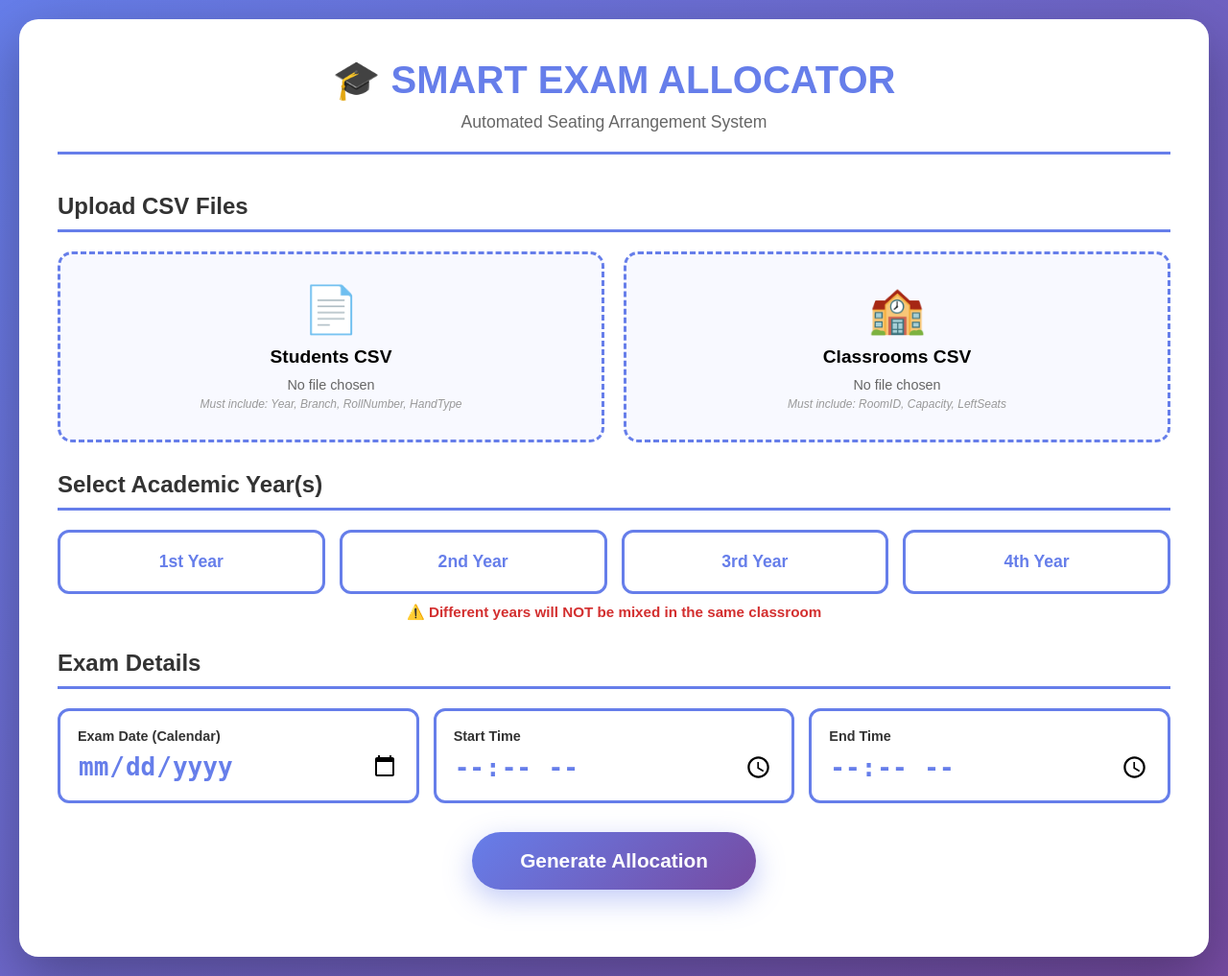
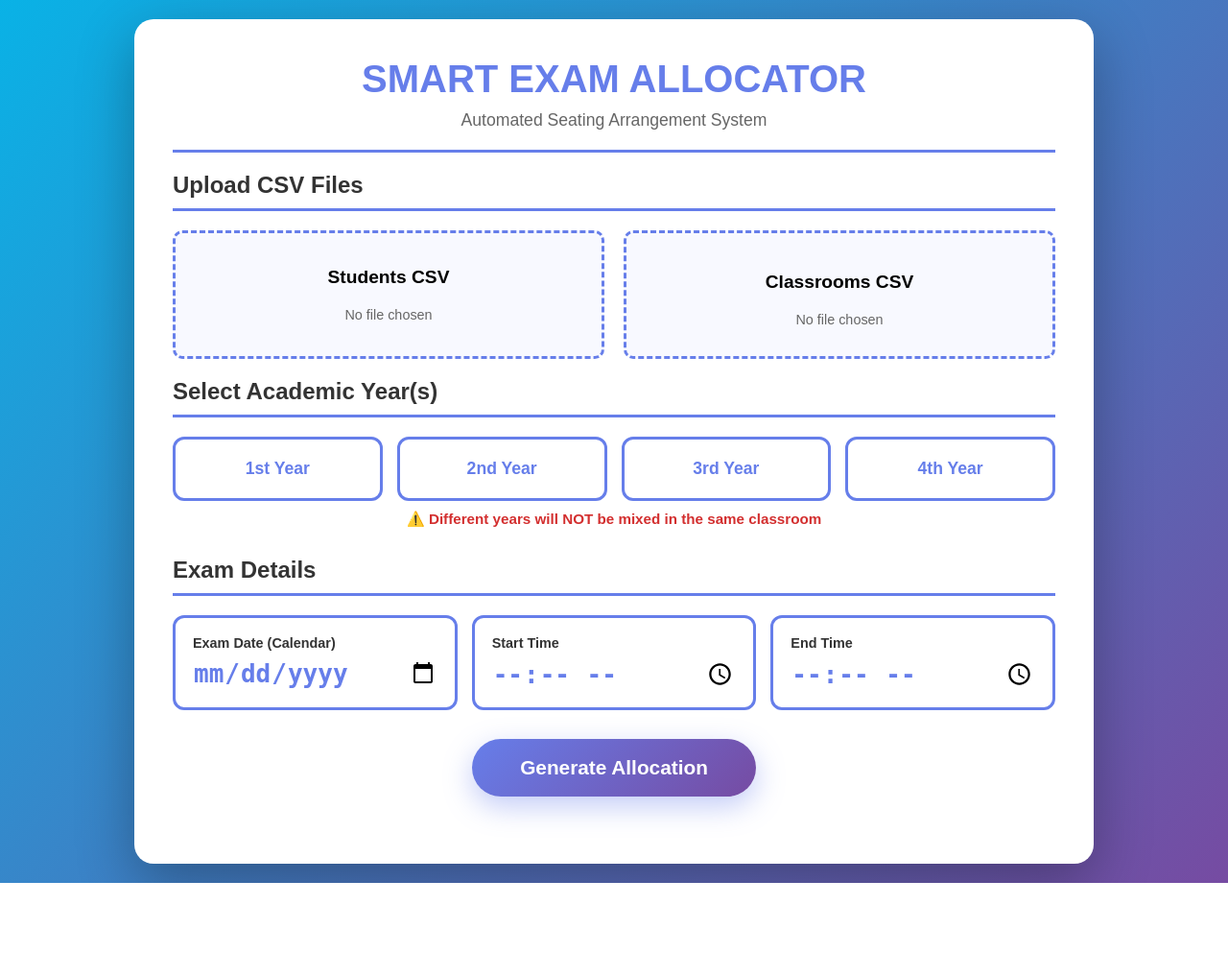
Before and after one commit to krixhnndu/Smart-Examroom-Allocator, a Flask app: page / in a window 1280 px wide. Shown: the whole page at 96% size. After the commit the page ends 920 px from the top, so only its background shows below. Run offline with Flask 3, Linux system fonts and the light colour scheme; some libraries are stand-ins or nearby versions.

Commit message:
UI changes

```diff
--- a/static/style.css
+++ b/static/style.css
@@ -6,13 +6,13 @@
 
 body {
     font-family: 'Arial', 'Segoe UI', sans-serif;
-    background: linear-gradient(135deg, #667eea 0%, #764ba2 100%);
+    background: linear-gradient(135deg, #09b2e6 0%, #764ba2 100%);
     min-height: 100vh;
     padding: 20px;
 }
 
 .container {
-    max-width: 1400px;
+    max-width: 1000px;
     margin: 0 auto;
     background: white;
     border-radius: 20px;
@@ -27,6 +27,7 @@ header {
     margin-bottom: 40px;
     border-bottom: 3px solid #667eea;
     padding-bottom: 20px;
+    margin-bottom: 20px;
 }
 
 header h1 {
@@ -43,7 +44,8 @@ header p {
 /* ================= UPLOAD ================= */
 
 .upload-section {
-    margin-bottom: 30px;
+    margin-bottom: 20px;
+    margin-top: 5px;
 }
 
 .upload-section h2,
@@ -65,12 +67,17 @@ header p {
 
 .upload-box {
     border: 3px dashed #667eea;
-    border-radius: 15px;
+    border-radius: 10px;
     padding: 30px;
+    height: 100%;
+    align-items: center;
     text-align: center;
     cursor: pointer;
     transition: all 0.3s ease;
     background: #f8f9ff;
+    justify-content: center;
+    flex-direction: column;
+    display: flex;
 }
 
 .upload-box:hover {
--- a/templates/index.html
+++ b/templates/index.html
@@ -17,7 +17,7 @@
 
     <!-- HEADER -->
     <header>
-        <h1>🎓 SMART EXAM ALLOCATOR</h1>
+        <h1>SMART EXAM ALLOCATOR</h1>
         <p>Automated Seating Arrangement System</p>
     </header>
 
@@ -29,10 +29,8 @@
             <div class="file-upload">
                 <label for="students-csv">
                     <div class="upload-box">
-                        <span class="upload-icon">📄</span>
                         <span class="upload-text">Students CSV</span>
                         <span class="file-name" id="students-file-name">No file chosen</span>
-                        <span class="hint">Must include: Year, Branch, RollNumber, HandType</span>
                     </div>
                 </label>
                 <input type="file" id="students-csv" accept=".csv" hidden>
@@ -41,10 +39,9 @@
             <div class="file-upload">
                 <label for="classrooms-csv">
                     <div class="upload-box">
-                        <span class="upload-icon">🏫</span>
+                        <span class="upload-icon"></span>
                         <span class="upload-text">Classrooms CSV</span>
                         <span class="file-name" id="classrooms-file-name">No file chosen</span>
-                        <span class="hint">Must include: RoomID, Capacity, LeftSeats</span>
                     </div>
                 </label>
                 <input type="file" id="classrooms-csv" accept=".csv" hidden>
```
